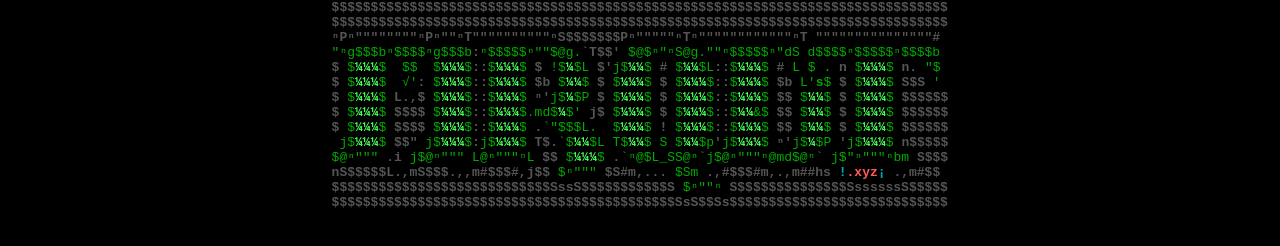
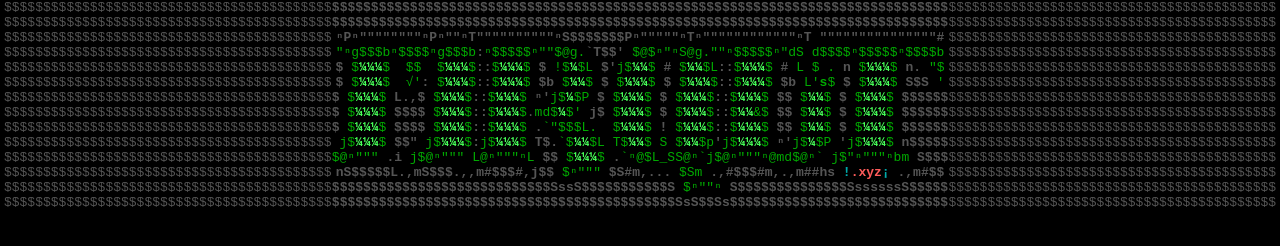
Before and after one commit to JeppeOEM/ansi, a website: page logo.html in a window 1280 px wide. Drawn offline with Linux system fonts and the light colour scheme.

Commit message:
boxes fill up

```diff
--- a/logo.html
+++ b/logo.html
@@ -9,7 +9,7 @@
 </head>
 <body>
 <div class="center-flex">
-<div id="left-box">
+<div class="left-box">
   gg
 </div>
 <pre id="ascii-logo">
@@ -29,49 +29,76 @@
 <b><span style="color:#555555">$$$$$$$$$$$$$$$$$$$$$$$$$$$$$$$$$$$$$$$$$$$$SsS$$Ss$$$$$$$$$$$$$$$$$$$$$$$$$$$$</span></b>
 </pre>
 
-<div id="right-box">
+<div class="right-box">
   gg
 </div>
 
 </div>
 </body>
 <script>
-  function fillBoxes() {
-    const leftBox = document.getElementById("left-box");
-    const rightBox = document.getElementById("right-box");
+function fillWithDollars() {
+  const asciiLogo = document.getElementById("ascii-logo");
+  const asciiLines = asciiLogo.innerText.trim().split("\n").length;
 
-    // Clear previous contents
-    leftBox.textContent = "";
-    rightBox.textContent = "";
+  // Create a measurement span to calculate the exact width of a dollar sign
+  function getCharWidth(container) {
+    // Create temporary span to measure dollar sign width in the same font as container
+    const span = document.createElement("span");
+    span.style.visibility = "hidden"; // Make it invisible
+    span.style.position = "absolute"; // Remove from flow
+    span.style.whiteSpace = "nowrap"; // Prevent wrapping
 
-    // Get computed font size and line height
-    const style = getComputedStyle(leftBox);
-    const fontWidth = getTextWidth("$", style);
-    const fontHeight = parseFloat(style.lineHeight);
+    // Copy the font properties from the container
+    const containerStyle = window.getComputedStyle(container);
+    span.style.font = containerStyle.font;
+    span.style.fontSize = containerStyle.fontSize;
+    span.style.fontFamily = containerStyle.fontFamily;
 
-    const boxHeight = leftBox.clientHeight;
-    const boxWidth = leftBox.clientWidth;
+    // Add the dollar sign to measure
+    span.textContent = "$";
 
-    const rows = Math.floor(boxHeight / fontHeight);
-    const cols = Math.floor(boxWidth / fontWidth);
+    // Add to document to measure
+    document.body.appendChild(span);
+    const width = span.getBoundingClientRect().width;
+    document.body.removeChild(span);
 
-    const line = "$".repeat(cols);
-    const block = Array.from({ length: rows }, () => line).join("\n");
-
-    leftBox.textContent = block;
-    rightBox.textContent = block;
-    console.log("ggg")
+    return width;
   }
 
-  // Helper: measure character width
-  function getTextWidth(text, style) {
-    const canvas = document.createElement("canvas");
-    const ctx = canvas.getContext("2d");
-    ctx.font = `${style.fontSize} ${style.fontFamily}`;
-    return ctx.measureText(text).width;
+  function updateDollarFill() {
+    // Get the containers
+    const leftBox = document.querySelector(".left-box");
+    const rightBox = document.querySelector(".right-box");
+
+    // Calculate how many dollar signs fit per line based on container width and exact character width
+    const leftCharWidth = getCharWidth(leftBox);
+    const rightCharWidth = getCharWidth(rightBox);
+
+    // Calculate max number of $ that fit in each container
+    const leftWidth = Math.floor(leftBox.clientWidth / leftCharWidth);
+    const rightWidth = Math.floor(rightBox.clientWidth / rightCharWidth);
+
+    // Create dollar blocks that fit the current container sizes
+    const leftDollarLine = "$".repeat(Math.max(1, leftWidth));
+    const rightDollarLine = "$".repeat(Math.max(1, rightWidth));
+
+    // Generate the full content with same number of lines as the ASCII logo
+    const leftDollarBlock = Array(asciiLines).fill(leftDollarLine).join("\n");
+    const rightDollarBlock = Array(asciiLines).fill(rightDollarLine).join("\n");
+
+    // Update the content
+    leftBox.innerText = leftDollarBlock;
+    rightBox.innerText = rightDollarBlock;
   }
 
-  window.addEventListener("load", fillBoxes);
-  window.addEventListener("resize", fillBoxes);
+  // Initial fill
+  updateDollarFill();
+
+  // Update when window is resized
+  window.addEventListener("resize", updateDollarFill);
+}
+
+window.addEventListener("load", fillWithDollars);
 </script>
+
 </html>
--- a/style_ascii.css
+++ b/style_ascii.css
@@ -23,12 +23,15 @@ flex-direction: row;
     box-sizing: border-box;
   }
 
-  .ascii-logo {
+  #ascii-logo {
     white-space: pre;
     text-align: center;
     min-width: fit-content;
   }
 
+  .left-box{
+    text-align: right;
+  }
   .left-box,
   .right-box {
     color: #555555;
```
